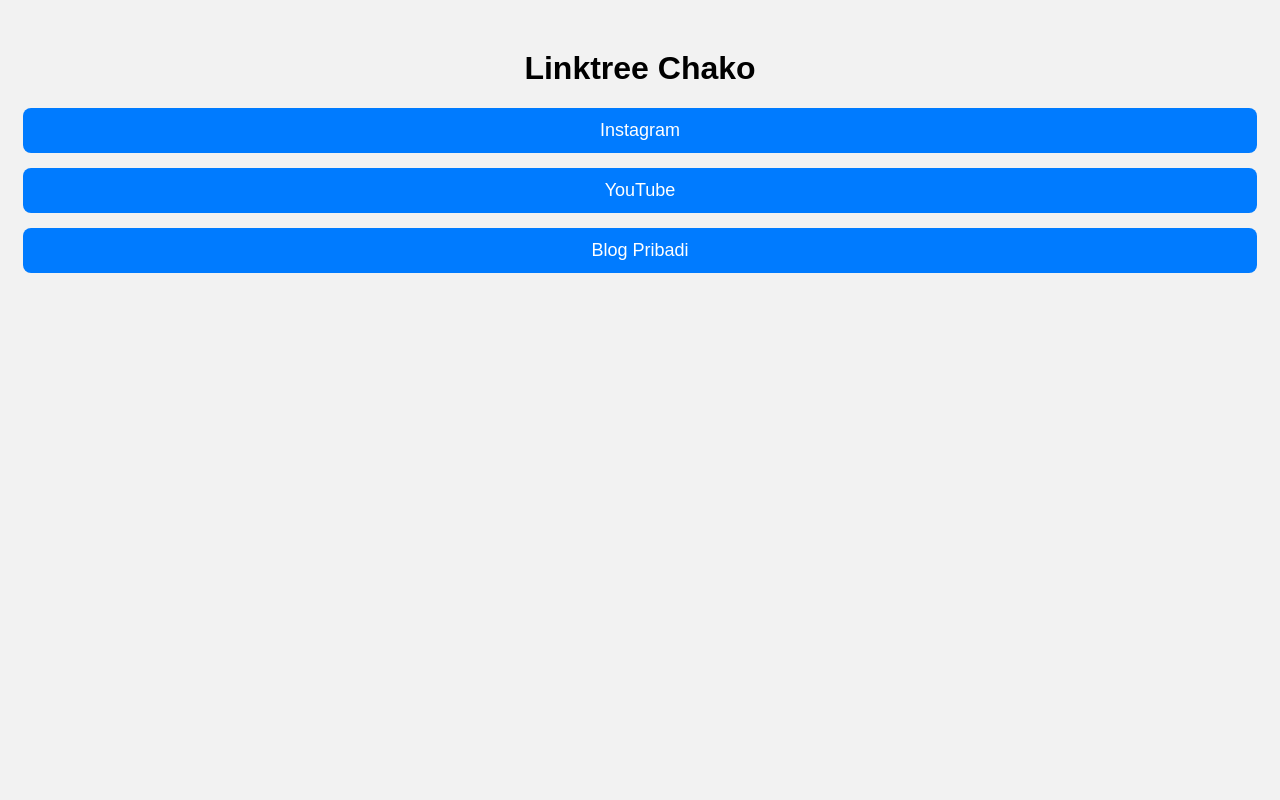
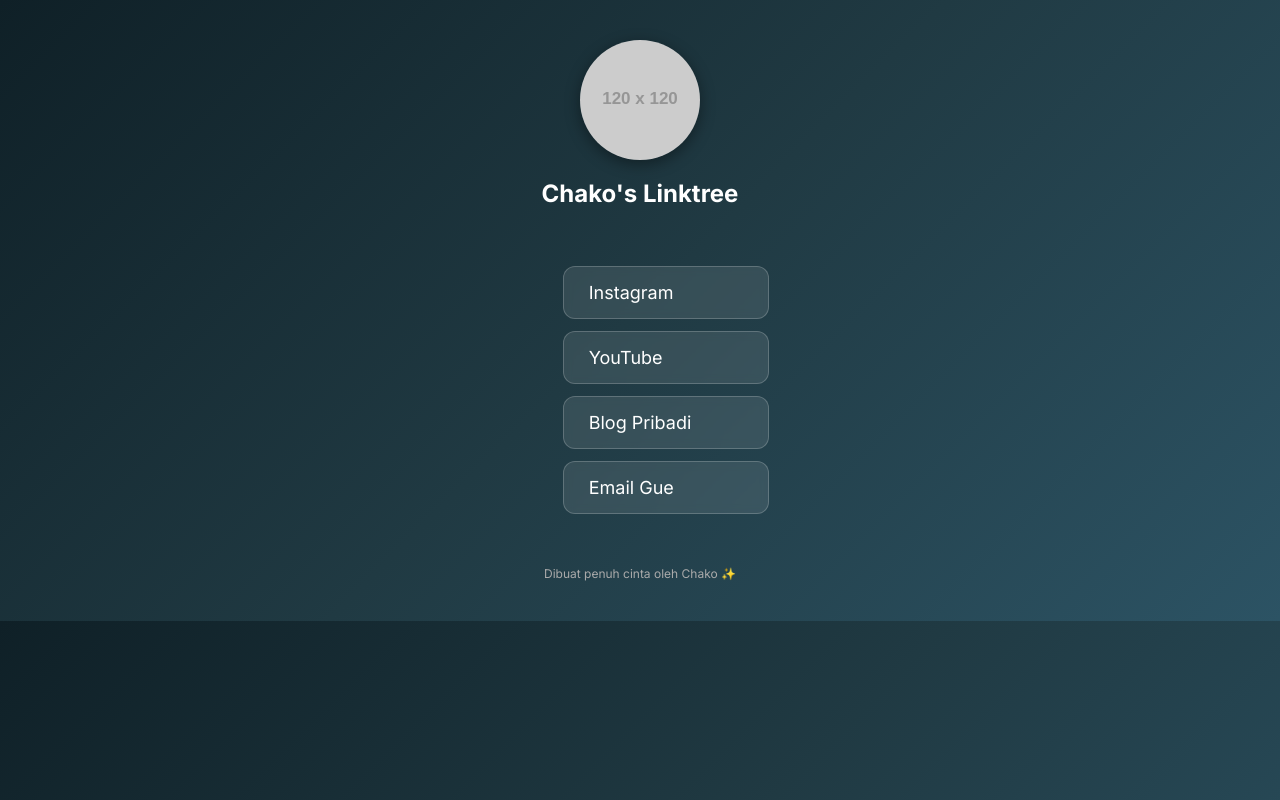
Before and after one commit to sulistyopa/historia, a plain HTML site: page index.html in a window 1280 px wide. Drawn offline with Linux system fonts and the light colour scheme; placeholder pictures from the web are drawn by us.

Commit message:
Update index.html

```diff
--- a/index.html
+++ b/index.html
@@ -2,17 +2,88 @@
 <html lang="en">
 <head>
   <meta charset="UTF-8">
-  <title>Linktree Gue</title>
+  <meta name="viewport" content="width=device-width, initial-scale=1.0">
+  <title>Linktree Chako</title>
+  <link href="https://fonts.googleapis.com/css2?family=Inter:wght@400;700&display=swap" rel="stylesheet">
   <style>
-    body { font-family: sans-serif; background: #f2f2f2; text-align: center; margin-top: 50px; }
-    a { display: block; margin: 15px; padding: 12px; background: #007bff; color: white; text-decoration: none; border-radius: 8px; font-size: 18px; }
-    a:hover { background: #0056b3; }
+    body {
+      font-family: 'Inter', sans-serif;
+      background: linear-gradient(135deg, #0f2027, #203a43, #2c5364);
+      color: #fff;
+      margin: 0;
+      display: flex;
+      flex-direction: column;
+      align-items: center;
+      padding: 40px 20px;
+    }
+
+    .profile {
+      text-align: center;
+      margin-bottom: 30px;
+    }
+
+    .profile img {
+      border-radius: 50%;
+      width: 120px;
+      height: 120px;
+      box-shadow: 0 4px 15px rgba(0, 0, 0, 0.4);
+      transition: transform 0.3s;
+    }
+
+    .profile img:hover {
+      transform: scale(1.05);
+    }
+
+    h1 {
+      margin-top: 15px;
+      font-size: 24px;
+      font-weight: 700;
+    }
+
+    .links a {
+      display: block;
+      width: 100%;
+      max-width: 400px;
+      margin: 12px auto;
+      padding: 15px 25px;
+      background: rgba(255, 255, 255, 0.1);
+      color: #fff;
+      text-decoration: none;
+      border-radius: 12px;
+      font-size: 18px;
+      font-weight: 500;
+      transition: all 0.3s ease;
+      border: 1px solid rgba(255, 255, 255, 0.2);
+      backdrop-filter: blur(4px);
+    }
+
+    .links a:hover {
+      background: rgba(255, 255, 255, 0.3);
+      transform: translateY(-3px);
+    }
+
+    footer {
+      margin-top: 40px;
+      font-size: 12px;
+      color: #aaa;
+    }
   </style>
 </head>
 <body>
-  <h1>Linktree Chako</h1>
-  <a href="https://instagram.com/username" target="_blank">Instagram</a>
-  <a href="https://youtube.com/username" target="_blank">YouTube</a>
-  <a href="https://blogkamu.com" target="_blank">Blog Pribadi</a>
+  <div class="profile">
+    <img src="https://via.placeholder.com/120" alt="Foto Chako">
+    <h1>Chako's Linktree</h1>
+  </div>
+
+  <div class="links">
+    <a href="https://instagram.com/username" target="_blank">Instagram</a>
+    <a href="https://youtube.com/username" target="_blank">YouTube</a>
+    <a href="https://blogkamu.com" target="_blank">Blog Pribadi</a>
+    <a href="mailto:emailkamu@example.com">Email Gue</a>
+  </div>
+
+  <footer>
+    Dibuat penuh cinta oleh Chako ✨
+  </footer>
 </body>
 </html>
```
